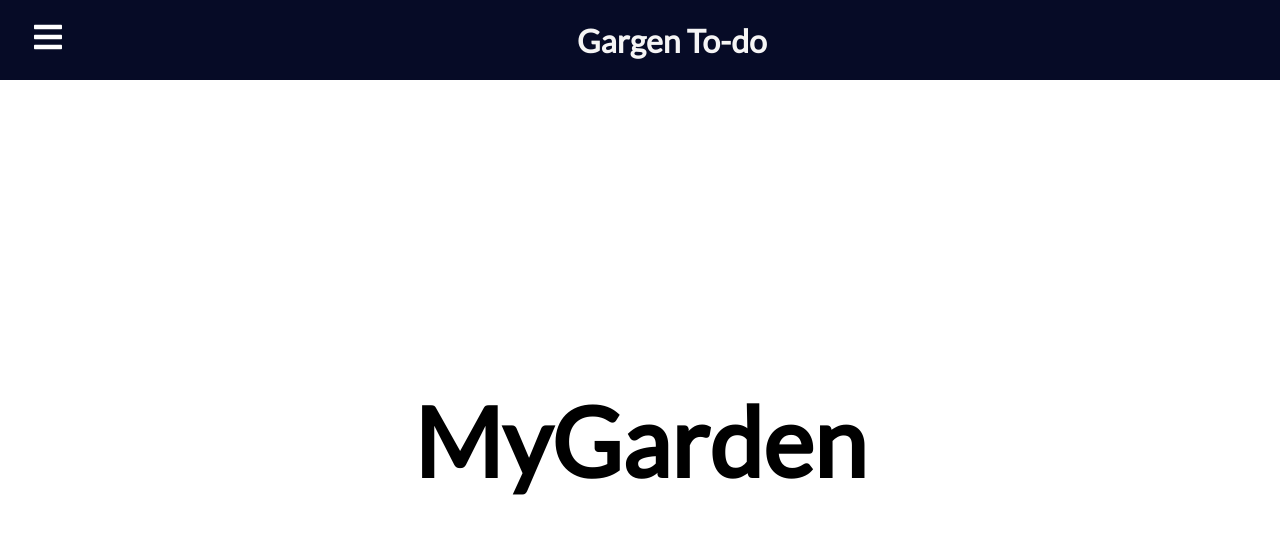
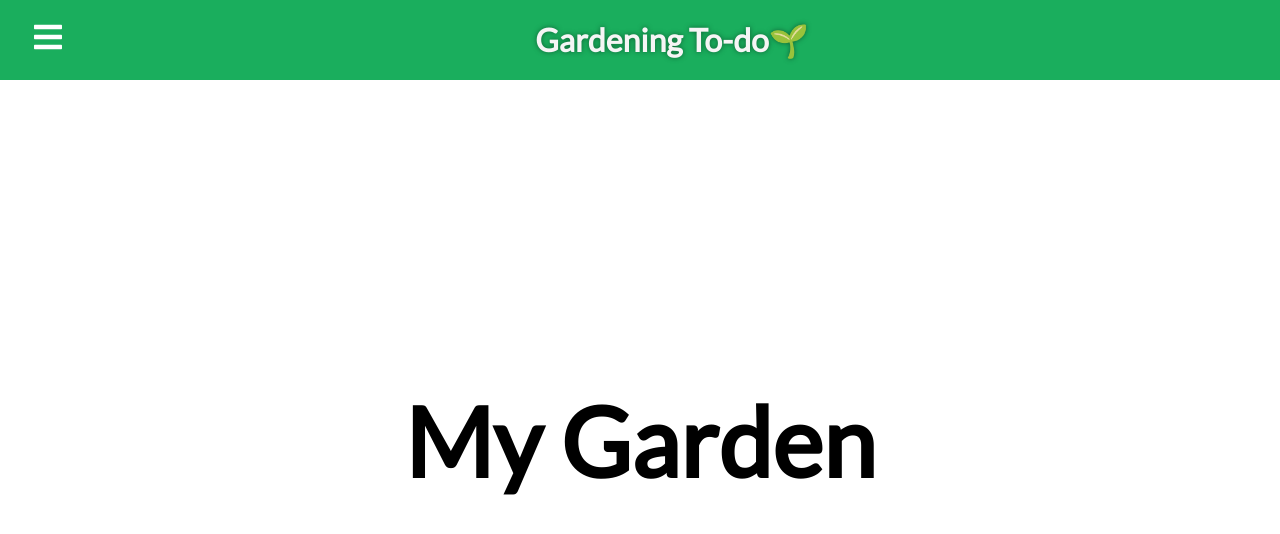
Before and after one commit to spqjf12345/madCamp_week3, a React (Create React App) app: page /MyGarden in a window 1280 px wide. Shown: the top 534 px of the page. Built offline with nearby package versions, Linux system fonts and the light colour scheme.

Commit message:
refactoring

```diff
--- a/src/Column.jsx
+++ b/src/Column.jsx
@@ -53,7 +53,6 @@ export default class Column extends React.Component {
 					</Container>
 				)}
 			</Draggable>
-
 		);
 	}
 }
--- a/src/Navbar.js
+++ b/src/Navbar.js
@@ -18,7 +18,8 @@ function Navbar() {
           <FaIcons.FaBars onClick={showSidebar} />
         </Link>
         <div className='app-title'>
-          <h1>Gargen To-do</h1>
+          <h1>Gardening To-do🌱</h1>
+          {/* 다진이가 오타 발견 */}
         </div>
       </div>
       <nav className={sidebar ? 'nav-menu active' : 'nav-menu'}>
--- a/src/SidebarData.js
+++ b/src/SidebarData.js
@@ -7,19 +7,22 @@ export const SidebarData = [
   {
     title: 'Home',
     path: '/',
-    icon: <AiIcons.AiFillHome />,
+    // icon: <AiIcons.AiFillHome />,
+    icon: "🏡",
     cName: 'nav-text'
   },
   {
     title: 'Profile',
     path: '/profile',
-    icon: <IoIcons.IoIosPaper />,
+    // icon: <IoIcons.IoIosPaper />,
+    icon: "👩‍🌾",
     cName: 'nav-text'
   },
   {
-    title: 'MyGarden',
+    title: 'My Garden',
     path: '/mygarden',
-    icon: <FaIcons.FaCartPlus />,
+    // icon: <FaIcons.FaCartPlus />,
+    icon: "🌱",
     cName: 'nav-text'
   }
 ];
--- a/src/Task.jsx
+++ b/src/Task.jsx
@@ -9,7 +9,7 @@ const Container = styled.div`
 	padding: 8px;
 	margin-bottom: 8px;
   background-color: ${props => (
-	  props.isDragDisabled ? 'lightgrey' : props.isDragging ? 'lightgreen' : 'white')};
+		props.isDragDisabled ? 'lightgrey' : props.isDragging ? 'lightgreen' : 'white')};
 `;
 
 export default class Task extends React.Component {
--- a/src/route/Home.js
+++ b/src/route/Home.js
@@ -43,12 +43,12 @@ class Home extends React.Component {
     ) {
       return;
     }
-    if(destination.droppableId === 'column-3'){ // Task가 Done 칼럼으로 옮겨졌을 경우
+    if (destination.droppableId === 'column-3') { // Task가 Done 칼럼으로 옮겨졌을 경우
       this.state.tasks[draggableId].isDone = true; // 해당 Task를 disableDraggable 한다
     }
 
     //여기서 잠깐... Column 옮겨졌을 때 처리하기
-    if(type === 'column') {
+    if (type === 'column') {
       const newColumnOrder = Array.from(this.state.columnOrder);
       newColumnOrder.splice(source.index, 1);
       newColumnOrder.splice(destination.index, 0, draggableId);
--- a/src/route/MyGarden.js
+++ b/src/route/MyGarden.js
@@ -1,13 +1,12 @@
 import React from "react";
 
-function MyGarden(){
-    return (
-        <div className = 'MyGarden'>
-            <h1> MyGarden </h1>
-        </div>
+function MyGarden() {
+	return (
+		<div className='MyGarden'>
+			<h1>My Garden</h1>
+		</div>
 
-    );
+	);
 }
 
-
 export default MyGarden;
--- a/src/style/Navbar.css
+++ b/src/style/Navbar.css
@@ -1,5 +1,6 @@
 .navbar {
-  background-color: #060b26;
+  background-color: #00A084;
+  background-color: #1AAE5D;
   height: 80px;
   display: flex;
   justify-content: flex-start;
@@ -10,6 +11,7 @@
   margin: auto;
   vertical-align: middle;
   color: #f5f5f5;
+  text-shadow: 0 0 5px #0f6335;
 }
 
 .menu-bars {
@@ -19,7 +21,7 @@
 }
 
 .nav-menu {
-  background-color: #060b26;
+  background-color: #1AAE5D;
   width: 250px;
   height: 100vh;
   display: flex;
@@ -57,7 +59,7 @@
 }
 
 .nav-text a:hover {
-  background-color: #1a83ff;
+  background-color: #1FCD6D;
 }
 
 .nav-menu-items {
@@ -65,7 +67,7 @@
 }
 
 .navbar-toggle {
-  background-color: #060b26;
+  background-color: #1AAE5D;
   width: 100%;
   height: 80px;
   display: flex;
```
Also changed, not shown: src/index.js (+0 -170 lines), src/initial-data.js (+4 -4 lines), src/route/Profile.js (+6 -6 lines), 1 other file (tests, documents, lock files or other folders). Lines whose indentation alone changed are shown as unchanged.
